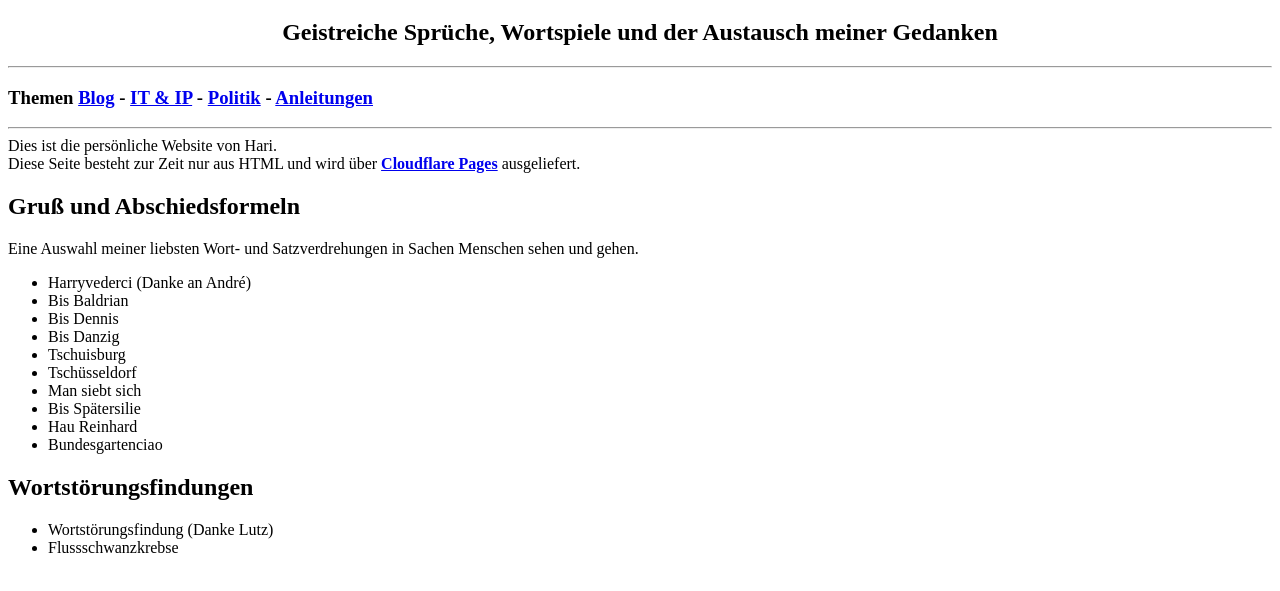
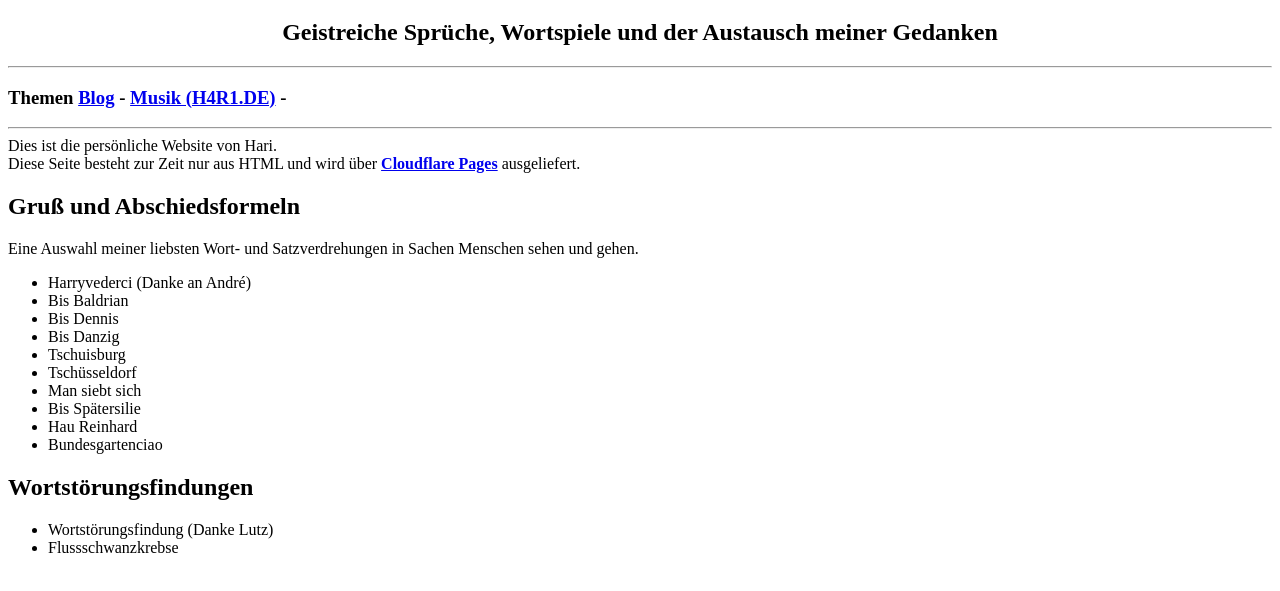
Before and after one commit to Rennefeld/ithurtswhenip.de, a plain HTML site: page index.html in a window 1280 px wide. Shown: the part 61-652 px from the top of the page. Drawn offline with Linux system fonts and the light colour scheme.

Commit message:
Update index.html

```diff
--- a/index.html
+++ b/index.html
@@ -24,9 +24,7 @@
 	<hr>
 	<h3>Themen
 	<a href="/blog/articles.html">Blog</a> -
-	<a href="#">IT & IP</a> -
-	<a href="/blog/politik.html">Politik</a> -
-	<a href="#">Anleitungen</a>
+	<a href="https://h4r1.de">Musik (H4R1.DE)</a> -
 	</h3>
 	<hr>
 	<p>Dies ist die persönliche Website von Hari. </p>
```
